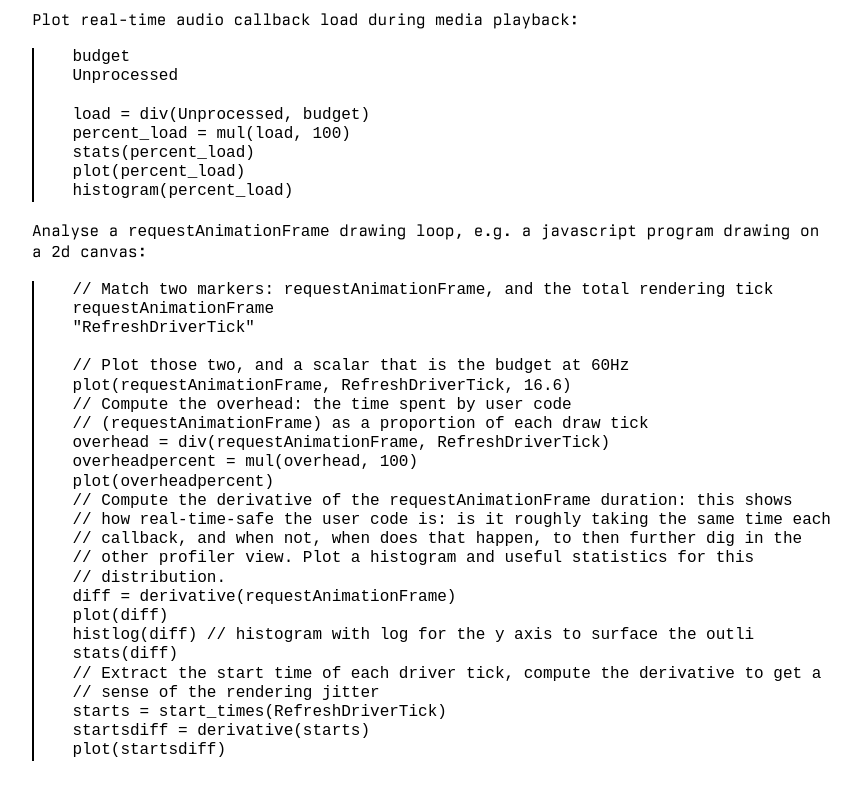
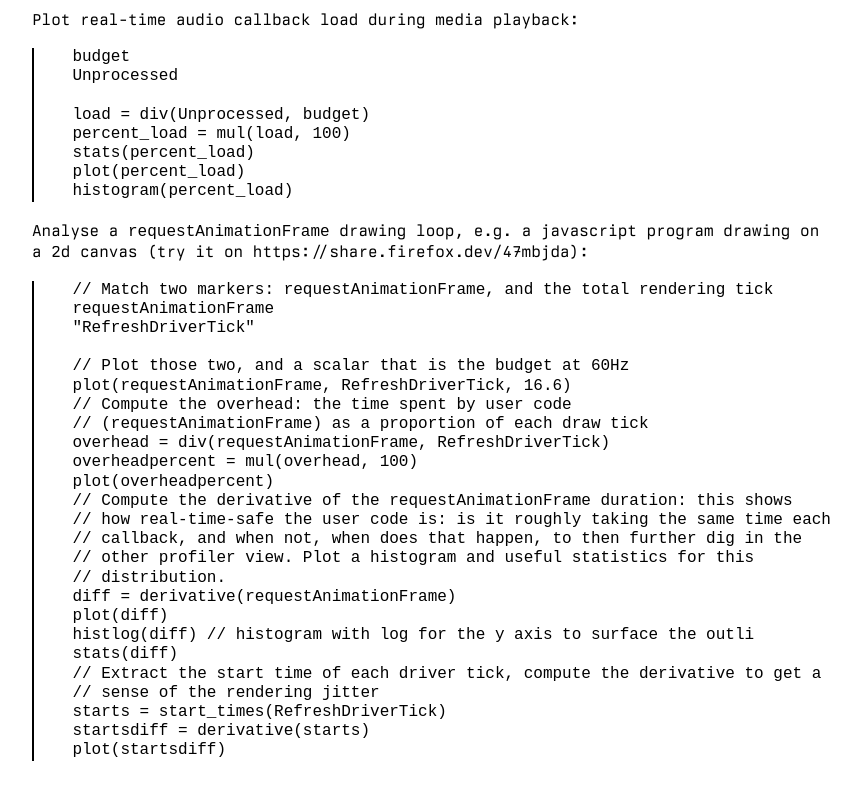
Before and after one commit to padenot/fouineur, a plain HTML site: page index.html in a window 1280 px wide. Shown: the part 5753-6553 px from the top of the page, without its empty margins (208-1069 px from the left). Drawn offline with Linux system fonts and the light colour scheme.

Commit message:
deploy: 8223d2887578ef853dc6d7eac91cfc06dcd16ca4

```diff
--- a/index.html
+++ b/index.html
@@ -383,7 +383,8 @@ stats(percent_load)
 plot(percent_load)
 histogram(percent_load)</code></pre>
 <p>Analyse a <code>requestAnimationFrame</code> drawing loop, e.g. a
-javascript program drawing on a 2d canvas:</p>
+javascript program drawing on a 2d canvas (try it on
+https://share.firefox.dev/47mbjda):</p>
 <pre><code>// Match two markers: requestAnimationFrame, and the total rendering tick
 requestAnimationFrame
 &quot;RefreshDriverTick&quot;
```
